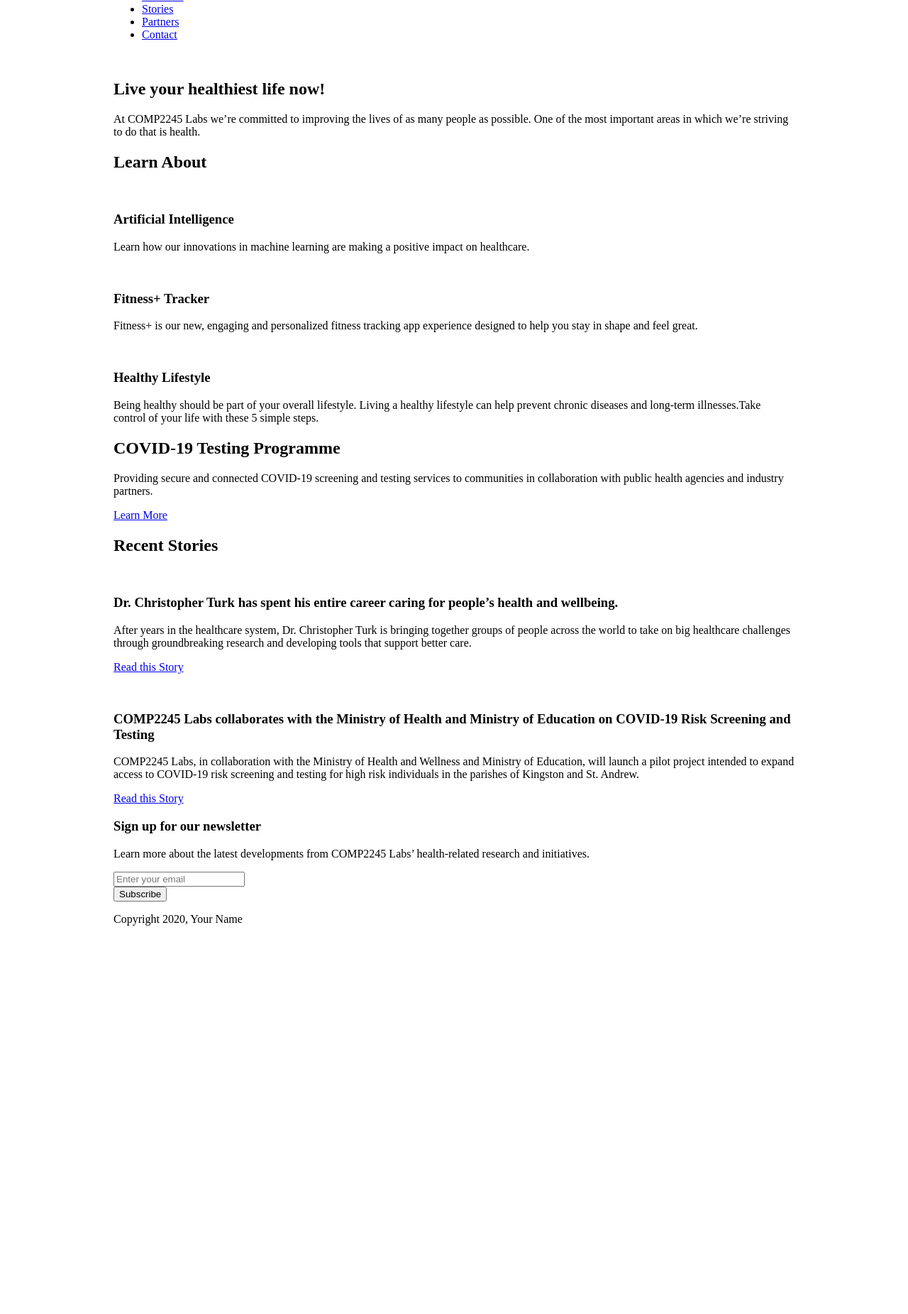
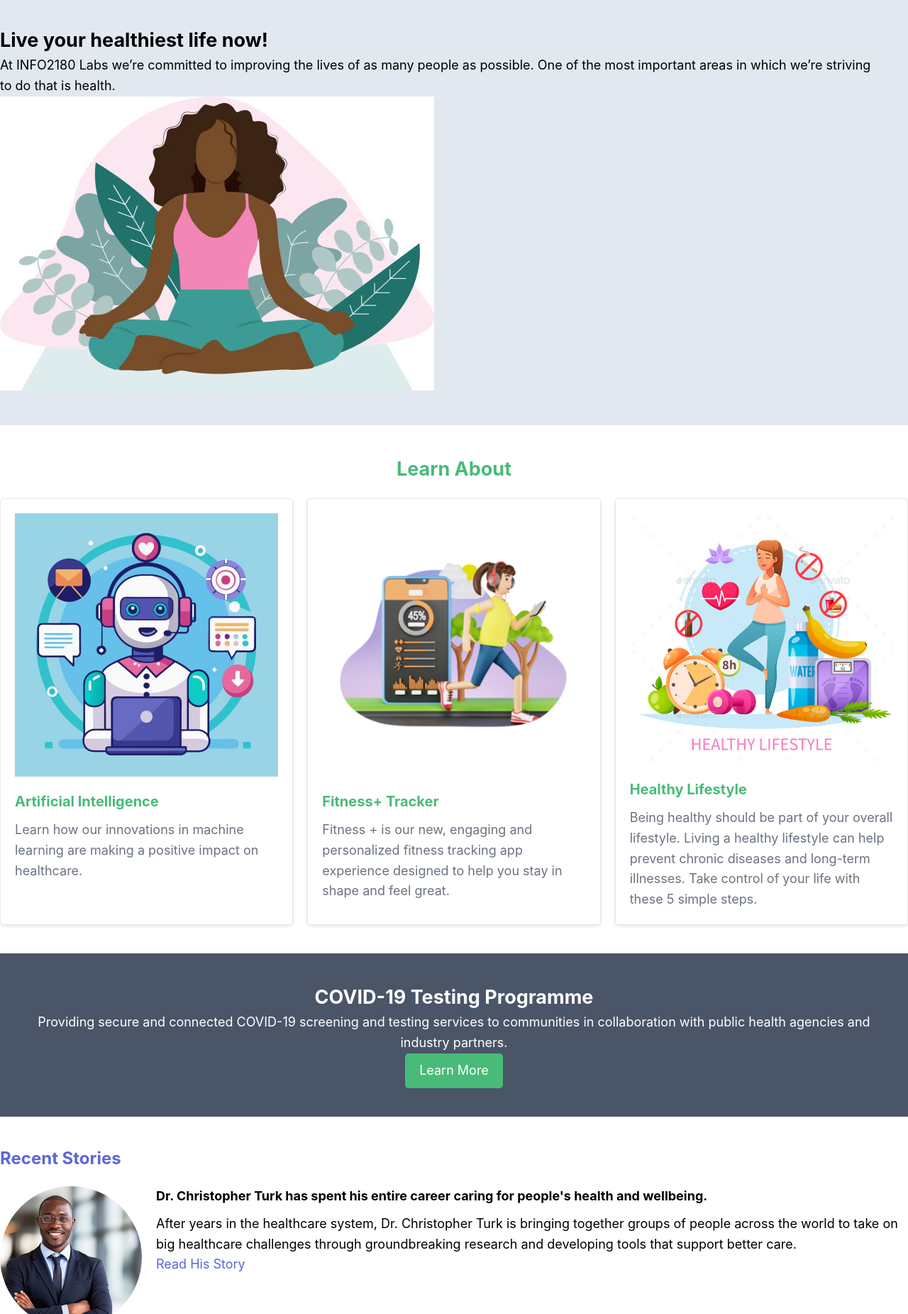
Before and after one commit to Jshacona/comp2245-project1, a plain HTML site: page index.html in a window 1280 px wide. Shown: the part 112-1963 px from the top of the page at 71% size. Before the commit the page ends 1432 px from the top, so only its background shows below. Drawn offline with Linux system fonts and the light colour scheme.

Commit message:
Finshed implementation to the landing page

```diff
--- a/index.html
+++ b/index.html
@@ -10,7 +10,10 @@
 <body>
     <header>
         <div class="container">
+            <div class="header-left">
                 <h1>COMP2245 Project 1</h1>
+            </div>
+            <div class="header-right">
                 <nav>
                     <ul>
                         <li><a href="#">About</a></li>
@@ -21,97 +24,83 @@
                     </ul>
                 </nav>
             </div>
+        </div>
     </header>
+
     <main>
-        <section class="overview-hero">
+        <section class="hero">
             <div class="container">
-                <div class="overview-hero-image">
-                    <img src="#" alt="">
+                <div class="hero-content">
+                    <h2>Live your healthiest life now!</h2>
+                    <p>At INFO2180 Labs we’re committed to improving the lives of as many people as possible. One of the most important areas in which we’re striving to do that is health.</p>
                 </div>
-                <div class="overview-hero-text">
-                    <h2>Live  your healthiest life now!</h2>
-                    <p>At COMP2245 Labs we’re committed to improving the lives of as many people as possible. One of the most important areas in which we’re striving to do that is health.</p>
+                <div class="hero-image">
+                    <img src="IMG_2745.JPG" alt="Hero Image">
                 </div>
             </div>
         </section>
+
         <section class="learn-about">
+            <h2>Learn About</h2>
             <div class="container">
-                <h2>Learn About</h2>
-                <div class="cards">
                 <div class="card">
-                        <img src="#" alt="">
-                        <div class="card-body">
+                    <img src="IMG_2747.JPG" alt="Image 1">
                     <h3>Artificial Intelligence</h3>
                     <p>Learn how our innovations in machine learning are making a positive impact on healthcare.</p>
                 </div>
+                <div class="card">
+                    <img src="fitness-tracking-app-3d-character-illustration-png.png" alt="Image 2">
+                    <h3>Fitness+ Tracker</h3>
+                    <p>Fitness + is our new, engaging and personalized fitness tracking app experience designed to help you stay in shape and feel great.</p>
                 </div>
                 <div class="card">
-                        <img src="#" alt="">
-                        <div class="card-body">
-                            <h3>Fitness+ Tracker</h3>
-                            <p>Fitness+ is our new, engaging and personalized fitness tracking app experience designed to help you stay in shape and feel great.</p>
-                        </div>
-                    </div>
-                    <div class="card">
-                        <img src="#" alt="">
-                        <div class="card-body">
+                    <img src="IMG_2749.JPG" alt="Image 3">
                     <h3>Healthy Lifestyle</h3>
-                            <p>Being healthy should be part of your overall lifestyle. Living a healthy lifestyle can help prevent chronic diseases and long-term illnesses.Take control of your life with these 5 simple steps.</p>
-                        </div>
-                    </div>
+                    <p>Being healthy should be part of your overall lifestyle. Living a healthy lifestyle can help prevent chronic diseases and long-term illnesses. Take control of your life with these 5 simple steps.</p>
                 </div>
             </div>
         </section>
-        <section class="testing">
-            <div class="container">
-                <div class="testing-desciption">
+
+        <section class="covid-testing">
             <h2>COVID-19 Testing Programme</h2>
             <p>Providing secure and connected COVID-19 screening and testing services to communities in collaboration with public health agencies and industry partners.</p>
+            <a href="#" class="learn-more-button">Learn More</a>
+        </section>
+
+        <section class="recent-stories">
+            <h2>Recent Stories</h2>
+            <div class="story">
+                <img src="360_F_634177451_9FJMzIBVJLHqZn3rcArq3fb9GG9FMGIK.jpg" alt="Story 1">
+                <div class="story-content">
+                    <h3>Dr. Christopher Turk has spent his entire career caring for people's health and wellbeing.</h3>
+                    <p>After years in the healthcare system, Dr. Christopher Turk is bringing together groups of people across the world to take on big healthcare challenges through groundbreaking research and developing tools that support better care.</p>
+                    <a href="#">Read His Story</a>
                 </div>
-                <div class="cta">
-                    <a href="#" class="btn">Learn More</a>
+            </div>
+            <div class="story">
+                <img src="1000_F_484147784_B6GQrsTPZpDWMjIEU7950ILmKtToxdYm.jpg" alt="Story 2">
+                <div class="story-content">
+                    <h3>INFO2180 Labs collaborates with the Ministry of Health and Ministry of Education on COVID-19 Risk Screening and Testing</h3>
+                    <p>INFO2180 Labs, in collaboration with the Ministry of Health and Wellness and Ministry of Education, will launch a pilot project intended to expand access to COVID-19 screening and testing for high-risk individuals in the parishes of Kingston and St. Andrew.</p>
+                    <a href="#">Read This Story</a>
                 </div>
             </div>
         </section>
-        <section class="stories">
-            <div class="container">
-                <h2>Recent Stories</h2>
-                <article>
-                    <img src="" alt="">
-                    <div class="article-body">
-                        <h3>Dr. Christopher Turk has spent his entire career caring for people’s health and wellbeing.</h3>
-                        <p>After years in the healthcare system, Dr. Christopher Turk is bringing together groups of people across the world to take on big healthcare challenges through groundbreaking research and developing tools that support better care.</p>
-                        <p><a href="#">Read this Story</a></p>
-                    </div>
-                </article>
-                <article>
-                    <img src="" alt="">
-                    <div class="article-body">
-                        <h3>COMP2245 Labs collaborates with the Ministry of Health and Ministry of Education on COVID-19 Risk Screening and Testing</h3>
-                        <p>COMP2245 Labs, in collaboration with the Ministry of Health and Wellness and Ministry of Education, will launch a pilot project intended to expand access to COVID-19 risk screening and testing for high risk individuals in the parishes of Kingston and St. Andrew.</p>
-                        <p><a href="#">Read this Story</a></p>
-                    </div>
-                </article>
-            </div>
+
+        <section class="newsletter">
+            <h2>Sign up for our newsletter</h2>
+            <p>Learn more about the latest developments from INFO2180 Labs' health-related research and initiatives.</p>
+            <form>
+                <input type="email" id="email" placeholder="Enter your email">
+                <button type="submit">Subscribe</button>
+                <div id="message"></div> </form>
         </section>
-        <section class="newsletter">
-            <div class="container">
-                <h3>Sign up for our newsletter</h3>
-                <p>Learn more about the latest developments from COMP2245 Labs’ health-related research and initiatives.</p>
-                <form action="#" method="post">
-                    <div class="form-group">
-                        <input type="email" name="email" id="email" placeholder="Enter your email">
-                    </div>
-                    <button type="submit" class="btn">Subscribe</button>
-                </form>
-                <div class="message"></div>
-            </div>
-        </section>
-    </main>
+
         <footer>
             <div class="container">
-            <p>Copyright 2020, Your Name</p>
+                <p>Copyright 2024, Jshacona Abbott</p>
             </div>
         </footer>
+    </main>
 </body>
 </html>
--- a/scripts.js
+++ b/scripts.js
@@ -1 +1,18 @@
-/* Add your JavaScript to this file */
+document.addEventListener('DOMContentLoaded', () => {
+  const form = document.querySelector('form');
+  const emailInput = document.getElementById('email');
+  const messageDiv = document.getElementById('message');
+
+  form.addEventListener('submit', (event) => {
+    event.preventDefault();
+
+    const email = emailInput.value.trim();
+
+    if (email) {
+      messageDiv.textContent = `Thank you! Your email address "${email}" has been added to our mailing list!`;
+      emailInput.value = '';
+    } else {
+      messageDiv.textContent = 'Please enter a valid email address.';
+    }
+  });
+});
--- a/styles.css
+++ b/styles.css
@@ -1,11 +1,201 @@
-/* Add your CSS to this file */
-body {
-    margin: 0;
-    font-size: 16px;
+* {
+  margin: 0;
+  padding: 0;
+  box-sizing: border-box;
 }
 
-.container {
-    margin: 0 auto;
-    max-width: 960px;
-    width: 100%;
+body {
+  font-family: -apple-system, BlinkMacSystemFont, "Segoe UI", Roboto, "Helvetica Neue", Arial, "Noto Sans", sans-serif;
+  font-size: 18px;
+  color: #6b7280;
+  line-height: 1.6;
 }
+
+
+header {
+  background-color: white;
+  display: flex;
+  justify-content: space-between;
+  align-items: center;
+  padding: 20px;
+}
+
+.header-left,
+.header-right {
+  display: flex;
+  align-items: center;
+}
+
+.header-left h1 {
+  font-size: 24px;
+  margin: 0;
+  color: black;
+}
+
+.header-right nav ul {
+  display: flex;
+  list-style: none;
+  justify-content: flex-end;
+}
+
+.header-right nav li {
+  margin-left: 20px;
+}
+
+.header-right nav a {
+  text-decoration: none;
+  color: black;
+  font-size: 18px;
+  transition: color 0.3s ease-in-out;
+}
+
+.header-right nav a:hover {
+  color: #5A67D8;
+}
+
+
+.hero {
+  background-color: #E2E8F0;
+  padding: 40px 0;
+  display: flex;
+  justify-content: space-between;
+  align-items: center;
+}
+
+.hero-content {
+  text-align: left;
+  margin-right: 40px;
+  color: black;
+}
+
+.hero-image {
+  max-width: 30%;
+}
+
+
+.learn-about {
+  margin-top: 40px;
+  margin-bottom: 40px;
+}
+
+.learn-about h2 {
+  text-align: center;
+  margin-bottom: 20px;
+  color: #48BB78;
+}
+
+.learn-about .container {
+  display: grid;
+  grid-template-columns: repeat(auto-fit, minmax(300px, 1fr));
+  gap: 20px;
+}
+
+.card {
+  border: 1px solid #E2E8F0;
+  border-radius: 5px;
+  padding: 20px;
+  text-align: left;
+  box-shadow: 0px 2px 5px rgba(0, 0, 0, 0.1);
+  border-bottom: 1px solid #E2E8F0;
+}
+
+.card img {
+  max-width: 100%;
+  height: auto;
+  margin-bottom: 10px;
+}
+
+.card h3 {
+  font-size: 20px;
+  color: #48BB78;
+  margin-bottom: 10px;
+}
+
+
+.covid-testing {
+  background-color: #4A5568;
+  color: white;
+  padding: 40px;
+  text-align: center;
+}
+
+.covid-testing a.learn-more-button {
+  display: inline-block;
+  padding: 10px 20px;
+  background-color: #48BB78;
+  color: white;
+  text-decoration: none;
+  border-radius: 5px;
+}
+
+
+.recent-stories {
+  margin-top: 40px;
+}
+
+.recent-stories h2 {
+  font-size: 24px;
+  margin-bottom: 20px;
+  color: #5A67D8;
+}
+
+.story {
+  display: flex;
+  margin-bottom: 40px;
+}
+
+.story img {
+  width: 200px;
+  height: 200px;
+  border-radius: 50%;
+  object-fit: cover;
+  margin-right: 20px;
+}
+
+.story-content h3 {
+  font-size: 18px;
+  color: black;
+  margin-bottom: 10px;
+}
+
+.story-content p {
+  color: black;
+}
+
+.story-content a {
+  color: #5A67D8;
+  text-decoration: none;
+}
+
+
+.newsletter {
+  text-align: center;
+  padding: 40px 0;
+  background-color: #48BB78;
+  color: white;
+}
+
+
+footer {
+  background-color: #4A5568;
+  color: white;
+  padding: 20px;
+  text-align: center;
+}
+
+
+@media (max-width: 768px) {
+  .learn-about .container {
+    grid-template-columns: 1fr;
+  }
+
+  .recent-stories .story {
+    flex-direction: column;
+    text-align: center;
+  }
+
+  .header-left,
+  .header-right {
+    flex: 1;
+  }
+}
```
Also changed, not shown: 1000_F_484147784_B6GQrsTPZpDWMjIEU7950ILmKtToxdYm.jpg (added), 360_F_634177451_9FJMzIBVJLHqZn3rcArq3fb9GG9FMGIK.jpg (added), IMG_2745.JPG (added), IMG_2747.JPG (added), IMG_2749.JPG (added), fitness-tracking-app-3d-character-illustration-png.png (added). Lines whose indentation alone changed are shown as unchanged.
